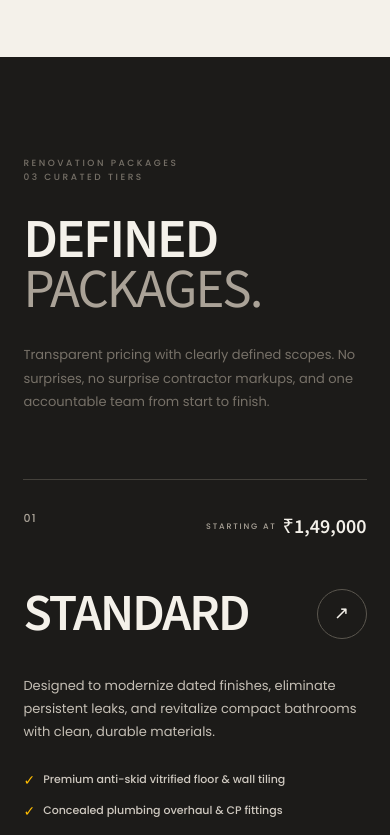
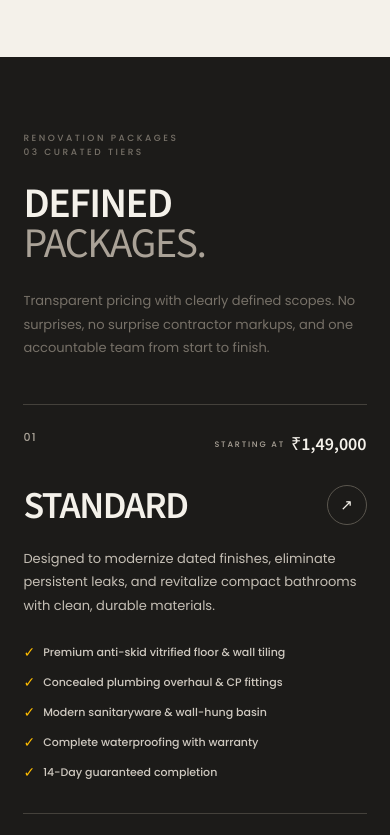
Before and after one commit to joshitanisha946-lgtm/TBM, a React (Vite) app: page / in a window 390 px wide. Shown: the part 5380-6215 px from the top of the page. Built offline with nearby package versions, Linux system fonts and the light colour scheme.

Commit message:
style: reduce sizes across Packages section for balanced spacing and typography

```diff
--- a/src/index.css
+++ b/src/index.css
@@ -199,19 +199,19 @@ p {
 }
 
 .package-price strong {
-  font-size: 27px !important;
+  font-size: 22px !important;
   color: #f4f1ea !important;
 }
 
 .package-hidden p {
-  font-size: 15px !important;
-  line-height: 1.8 !important;
+  font-size: 13.5px !important;
+  line-height: 1.7 !important;
   color: #c5bfb5 !important;
 }
 
 .package-features span {
-  font-size: 13px !important;
-  line-height: 1.6 !important;
+  font-size: 12px !important;
+  line-height: 1.5 !important;
   color: #d0cbc2 !important;
 }
 
--- a/src/sections/Packages.css
+++ b/src/sections/Packages.css
@@ -5,7 +5,7 @@
 .packages-section {
   position: relative;
 
-  padding: 170px 0 150px;
+  padding: 110px 0 95px;
 
   background: #1c1b19;
 
@@ -37,7 +37,7 @@
 
   column-gap: 80px;
 
-  padding-bottom: 110px;
+  padding-bottom: 55px;
 }
 
 
@@ -63,13 +63,13 @@
 
   font-family: "Source Sans 3", sans-serif !important;
 
-  font-size: clamp(65px, 8.5vw, 120px);
+  font-size: clamp(48px, 6vw, 82px);
 
   font-weight: 600;
 
-  line-height: 0.84;
+  line-height: 0.94;
 
-  letter-spacing: -4px;
+  letter-spacing: -3px;
 
   color: #f4f1ea;
 }
@@ -91,11 +91,11 @@
 
   max-width: 560px;
 
-  margin: 50px 0 0;
+  margin: 20px 0 0;
 
   font-family: "Poppins", sans-serif;
 
-  font-size: 15px;
+  font-size: 13.5px;
 
   font-weight: 400;
 
@@ -121,9 +121,9 @@
 .package-card {
   position: relative;
 
-  min-height: 330px;
+  min-height: 220px;
 
-  padding: 35px 25px 45px 0;
+  padding: 26px 20px 32px 0;
 
   border-bottom: 1px solid #44413b;
 
@@ -192,7 +192,7 @@
 .package-price strong {
   font-family: "Source Sans 3", sans-serif !important;
 
-  font-size: 27px !important;
+  font-size: 22px !important;
 
   font-weight: 600;
 
@@ -213,9 +213,9 @@
 
   justify-content: space-between;
 
-  gap: 40px;
+  gap: 30px;
 
-  margin-top: 55px;
+  margin-top: 28px;
 }
 
 
@@ -224,13 +224,13 @@
 
   font-family: "Source Sans 3", sans-serif !important;
 
-  font-size: clamp(55px, 7vw, 100px);
+  font-size: clamp(36px, 4.5vw, 64px);
 
   font-weight: 600;
 
-  line-height: 0.9;
+  line-height: 0.95;
 
-  letter-spacing: -3px;
+  letter-spacing: -2px;
 
   color: #f4f1ea;
 
@@ -249,8 +249,8 @@
 ========================================= */
 
 .package-arrow {
-  width: 68px;
-  height: 68px;
+  width: 48px;
+  height: 48px;
 
   display: flex;
 
@@ -267,7 +267,7 @@
 
   color: #f4f1ea;
 
-  font-size: 22px;
+  font-size: 18px;
 
   transition:
     background 0.35s ease,
@@ -301,7 +301,7 @@
 
   gap: 70px;
 
-  margin-top: 45px;
+  margin-top: 25px;
 }
 
 
@@ -312,11 +312,11 @@
 
   font-family: "Poppins", sans-serif !important;
 
-  font-size: 15px !important;
+  font-size: 13.5px !important;
 
   font-weight: 400;
 
-  line-height: 1.8 !important;
+  line-height: 1.7 !important;
 
   color: #c5bfb5 !important;
 }
@@ -510,16 +510,16 @@
 @media (max-width: 900px) {
 
   .packages-section {
-    padding: 120px 0;
+    padding: 90px 0;
   }
 
 
   .packages-heading {
     grid-template-columns: 1fr;
 
-    gap: 45px;
+    gap: 35px;
 
-    padding-bottom: 85px;
+    padding-bottom: 50px;
   }
 
 
@@ -533,19 +533,19 @@
 
 
   .packages-heading h2 {
-    font-size: 82px;
+    font-size: 58px;
 
-    letter-spacing: -3px;
+    letter-spacing: -2.5px;
   }
 
 
   .package-card {
-    min-height: 300px;
+    min-height: 200px;
   }
 
 
   .package-main h3 {
-    font-size: 72px;
+    font-size: 52px;
   }
 
 
@@ -567,7 +567,7 @@
 @media (max-width: 650px) {
 
   .packages-section {
-    padding: 100px 0;
+    padding: 75px 0;
   }
 
 
@@ -577,9 +577,9 @@
 
 
   .packages-heading {
-    padding-bottom: 65px;
+    padding-bottom: 45px;
 
-    gap: 30px;
+    gap: 25px;
   }
 
 
@@ -591,25 +591,25 @@
 
 
   .packages-heading h2 {
-    font-size: 55px;
+    font-size: 42px;
 
-    line-height: 0.9;
+    line-height: 0.95;
 
-    letter-spacing: -2px;
+    letter-spacing: -1.5px;
   }
 
 
   .packages-intro {
     font-size: 12px;
 
-    line-height: 1.8;
+    line-height: 1.7;
   }
 
 
   .package-card {
     min-height: auto;
 
-    padding: 30px 0 40px;
+    padding: 24px 0 30px;
   }
 
 
@@ -626,34 +626,34 @@
 
 
   .package-price strong {
-    font-size: 20px !important;
+    font-size: 18px !important;
   }
 
 
   .package-main {
-    margin-top: 45px;
+    margin-top: 25px;
   }
 
 
   .package-main h3 {
-    font-size: 52px;
+    font-size: 38px;
 
-    letter-spacing: -2px;
+    letter-spacing: -1.5px;
   }
 
 
   .package-arrow {
-    width: 50px;
-    height: 50px;
+    width: 40px;
+    height: 40px;
 
-    font-size: 18px;
+    font-size: 15px;
   }
 
 
   .package-hidden {
     display: block;
 
-    margin-top: 35px;
+    margin-top: 22px;
   }
 
 
```
